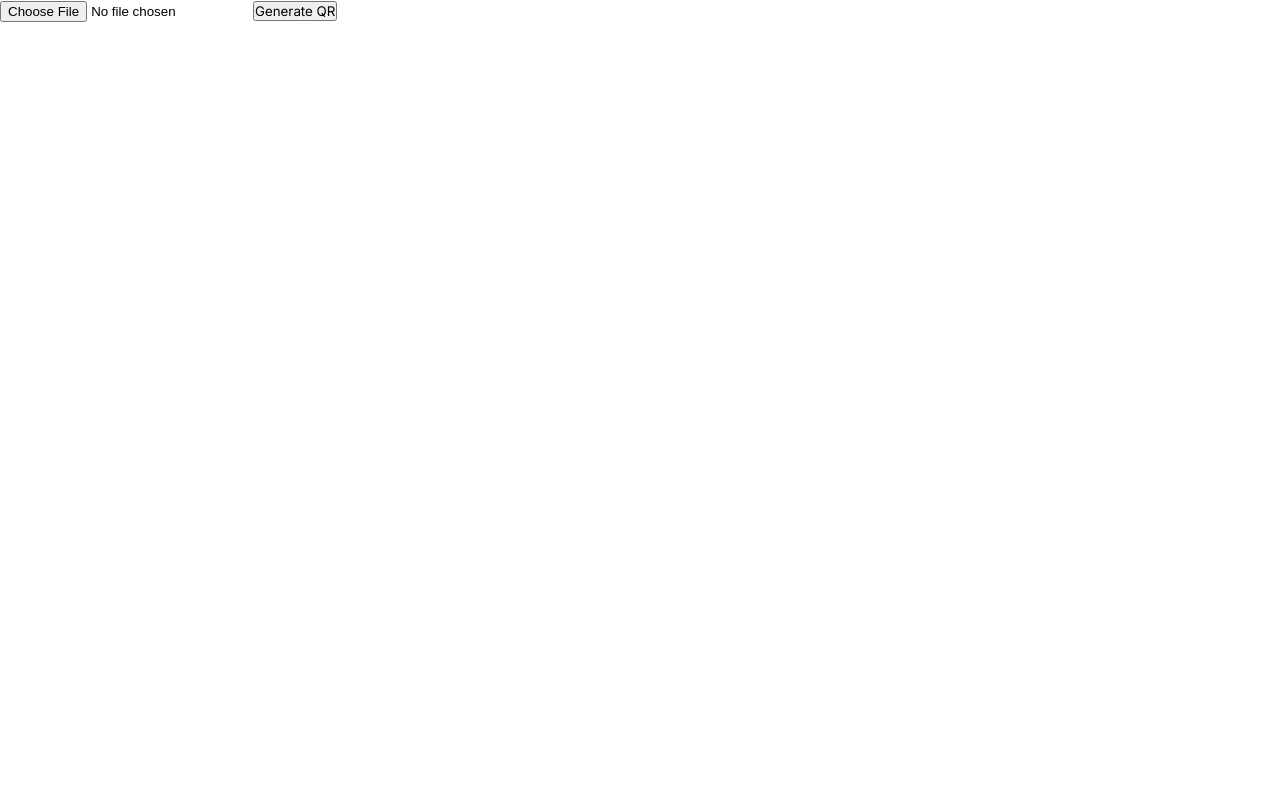
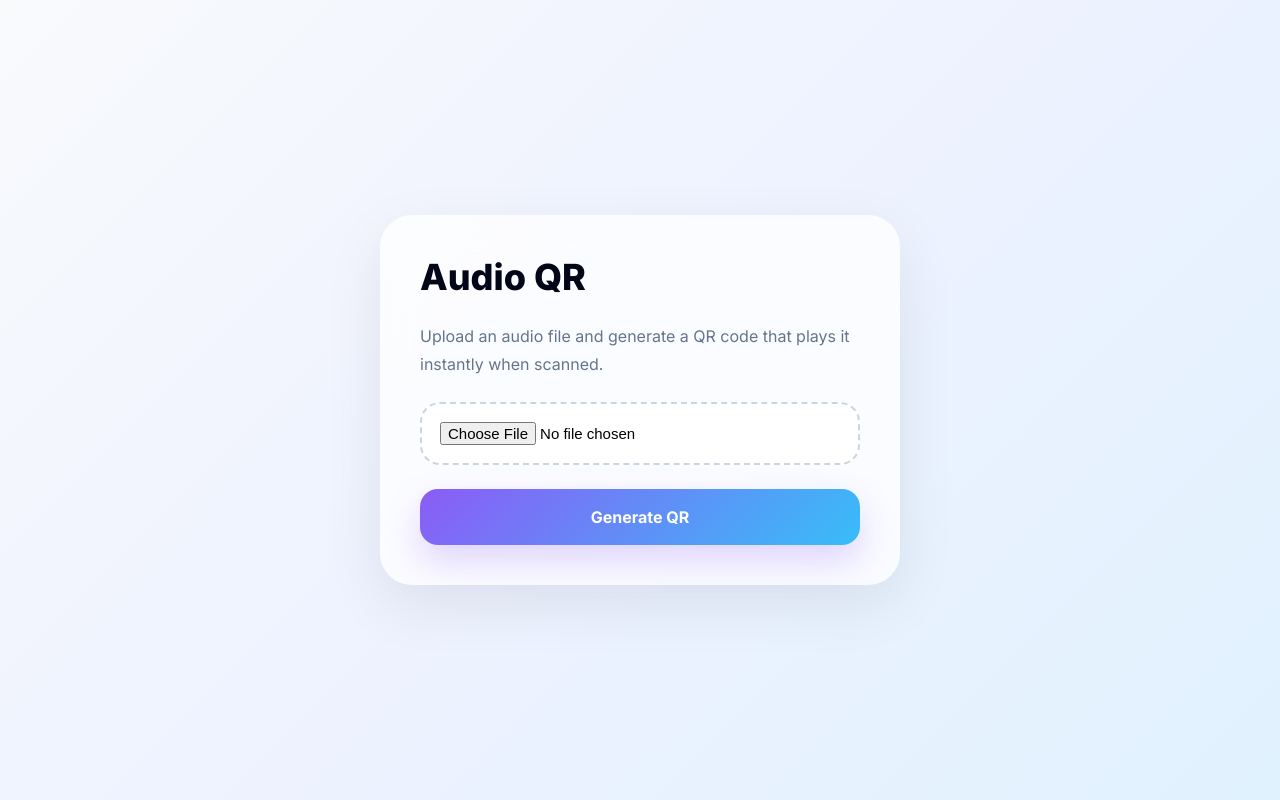
Before and after one commit to g-star-05/QRify, a React app: page /audio-template in a window 1280 px wide. Built offline with nearby package versions, Linux system fonts and the light colour scheme; the HTML template or start-up script is replaced by a standard one.

Commit message:
jsx audio and photo updated

```diff
--- a/src/components/Templates/AudioTemplate.jsx
+++ b/src/components/Templates/AudioTemplate.jsx
@@ -1,88 +1,85 @@
 import { useState } from "react";
 import { useNavigate } from "react-router-dom";
 import axios from "axios";
+import "./AudioTemplate.css";
 
-const AudioTemplate = ()=>{
+const AudioTemplate = () => {
+  const navigate = useNavigate();
 
-const navigate =
-useNavigate();
+  const [audio, setAudio] = useState(null);
+  const [loading, setLoading] = useState(false);
+  const [error, setError] = useState("");
 
-const [audio,
-setAudio] =
-useState(null);
+  const generateAudioQR = async () => {
+    if (!audio) return;
 
-const generateAudioQR =
-async()=>{
+    try {
+      setLoading(true);
+      setError("");
 
-if(!audio)
-return;
+      const form = new FormData();
+      form.append("file", audio);
 
-const form =
-new FormData();
-
-form.append(
-"file",
-audio
+      const res = await axios.post(
+        `${import.meta.env.VITE_API_URL}/upload/`,
+        form
       );
 
-const res =
-
-await axios.post(
-
-`${import.meta.env.VITE_API_URL}/upload/`,
-
-form
-
-);
-
-navigate(
-"/qr-generator",
-{
-state:{
-
-templateText:
-
-`${import.meta.env.VITE_API_URL}${res.data.url}`
-
+      navigate("/qr-generator", {
+        state: {
+          templateText: `${import.meta.env.VITE_API_URL}${res.data.url}`,
+        },
+      });
+    } catch (err) {
+      console.error("Audio upload failed:", err);
+      setError("Failed to upload audio. Please try again.");
+    } finally {
+      setLoading(false);
     }
-}
-);
-
   };
 
-return(
+  return (
+    // FIX 1: Added className="audio-template" so the CSS section styles apply
+    <div className="audio-template">
 
-<div>
+      {/* FIX 2: Added className="audio-template-card" so card styles apply */}
+      <div className="audio-template-card">
 
+        <h1>Audio QR</h1>
+        <p>Upload an audio file and generate a QR code that plays it instantly when scanned.</p>
+
+        {/* FIX 3: Added file input with className so CSS hover styles apply */}
         <input
-
           type="file"
-
           accept="audio/*"
-
-onChange={(e)=>
-
-setAudio(
-e.target.files[0]
-)
-
-}
-
+          onChange={(e) => {
+            setAudio(e.target.files[0]);
+            setError("");
+          }}
         />
 
+        {/* FIX 4: Added selected file name display using .selected-file class */}
+        {audio && (
+          <div className="selected-file">
+            🎵 {audio.name}
+          </div>
+        )}
+
+        {/* FIX 5: Show error message if upload fails */}
+        {error && (
+          <div className="audio-error">{error}</div>
+        )}
+
         <button
-onClick=
-{generateAudioQR}
+          onClick={generateAudioQR}
+          disabled={!audio || loading}
         >
-
-Generate QR
-
+          {loading ? "Uploading..." : "Generate QR"}
         </button>
 
       </div>
-
+    </div>
   );
-
 };
 
 export default AudioTemplate;
```
Lines whose indentation alone changed are shown as unchanged.
